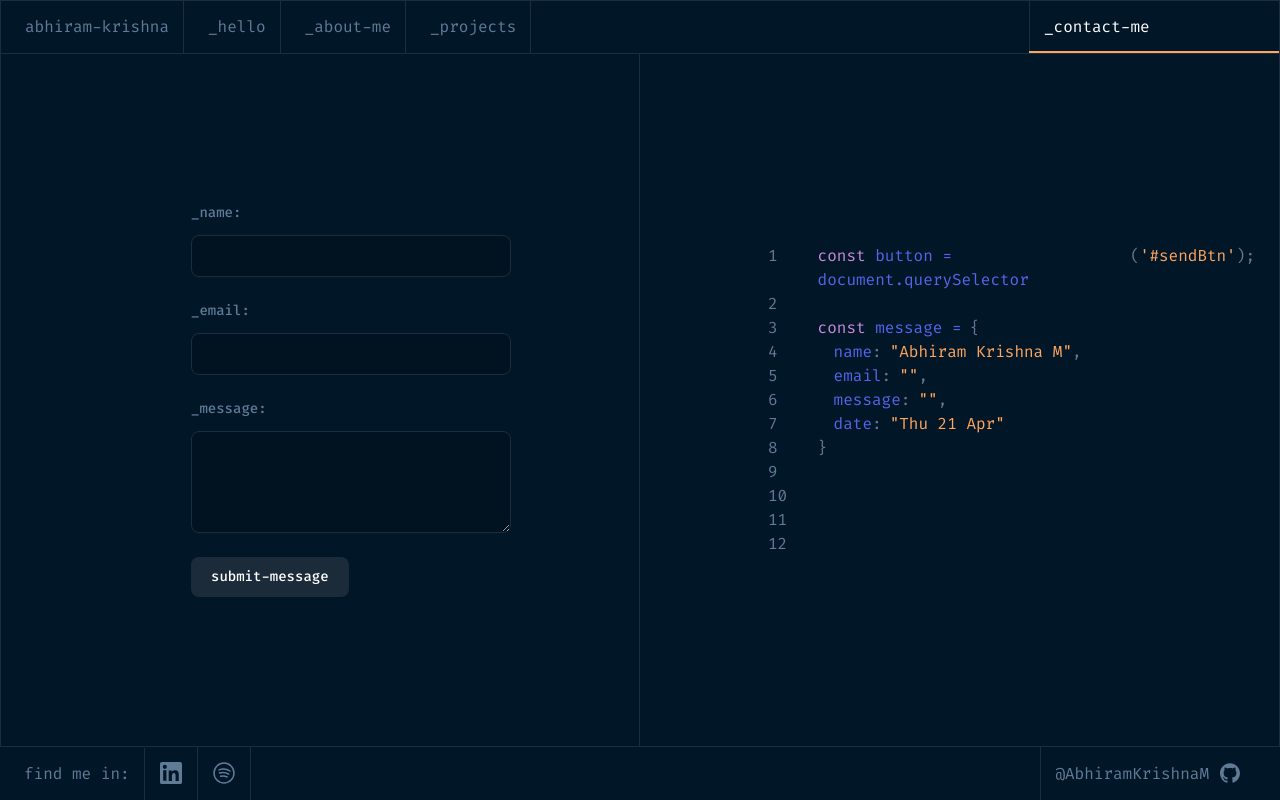
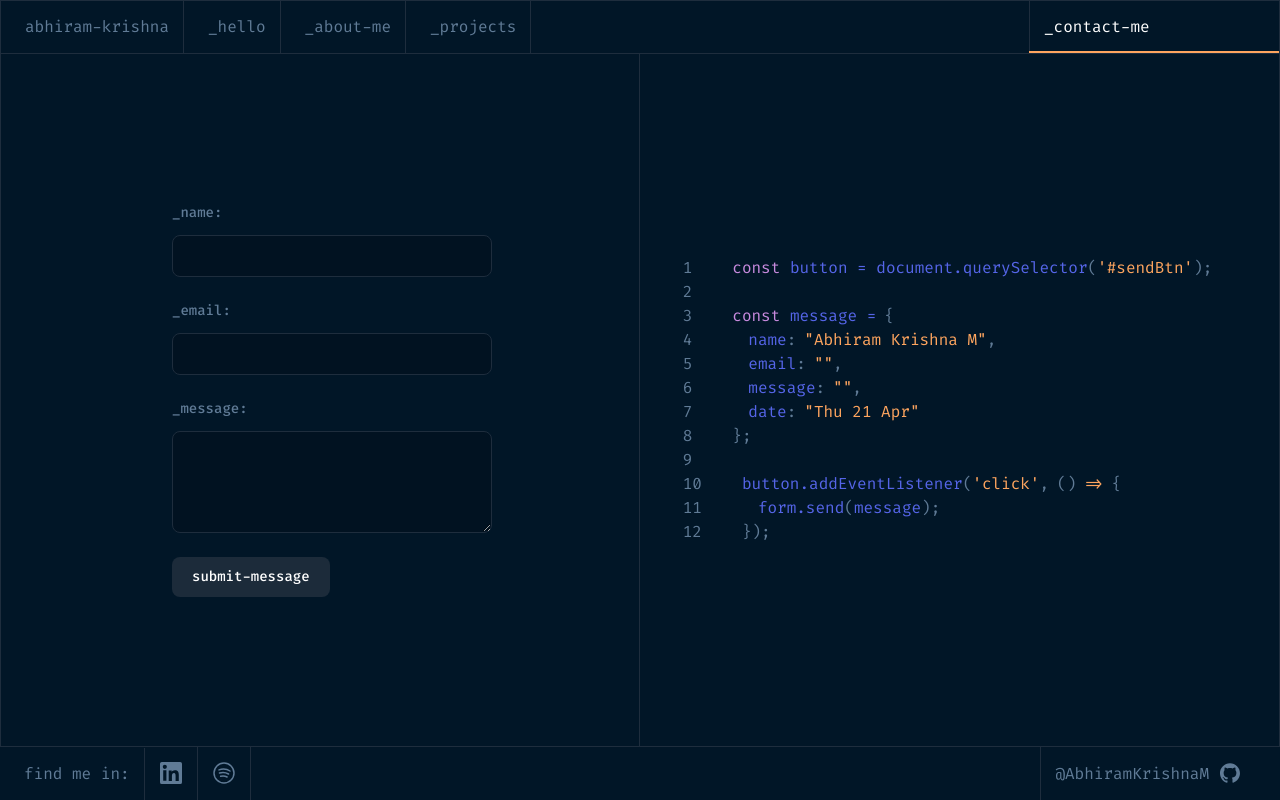
Before and after one commit to AbhiramKrishnaM/Portfolio, a Vue app: page /contact in a window 1280 px wide. Built offline with nearby package versions, Linux system fonts and the light colour scheme.

Commit message:
added form field

```diff
--- a/src/components/contact/View.vue
+++ b/src/components/contact/View.vue
@@ -65,7 +65,7 @@
 
     <div class="flex">
       <span class="mr-10">8</span>
-      <span class="inline text-gray-gradient-01">}</span>
+      <span class="inline text-gray-gradient-01">};</span>
     </div>
 
     <div class="flex">
@@ -74,14 +74,28 @@
 
     <div class="flex">
       <span class="mr-10">10</span>
+
+      <span class="text-code-rest"> button.addEventListener </span>
+      <span class="inline text-gray-gradient-01">(</span>
+      <span class="text-code-id">'click'</span>
+      <span class="inline text-gray-gradient-01">,</span>
+      <span class="inline text-gray-gradient-01 ml-2">()</span>
+      <span class="text-code-id ml-2">=></span>
+      <span class="inline text-gray-gradient-01 ml-2">{</span>
     </div>
 
     <div class="flex">
       <span class="mr-10">11</span>
+
+      <span class="text-code-rest ml-4"> form.send </span>
+      <span class="inline text-gray-gradient-01">(</span>
+      <span class="text-code-rest"> message </span>
+      <span class="inline text-gray-gradient-01">);</span>
     </div>
 
     <div class="flex">
       <span class="mr-10">12</span>
+      <span class="inline text-gray-gradient-01">});</span>
     </div>
   </div>
 </template>
--- a/src/pages/contact.vue
+++ b/src/pages/contact.vue
@@ -1,12 +1,12 @@
 <template>
   <div class="flex items-center h-full">
     <div
-      class="h-full w-1/2 flex justify-end items-center border-r border-border-white pr-32"
+      class="h-full w-1/2 flex justify-center items-center border-r border-border-white"
     >
       <Form />
     </div>
 
-    <div class="h-full w-1/2 flex justify-start items-center pl-32">
+    <div class="h-full w-1/2 flex justify-center items-center">
       <ViewForm />
     </div>
   </div>
```
